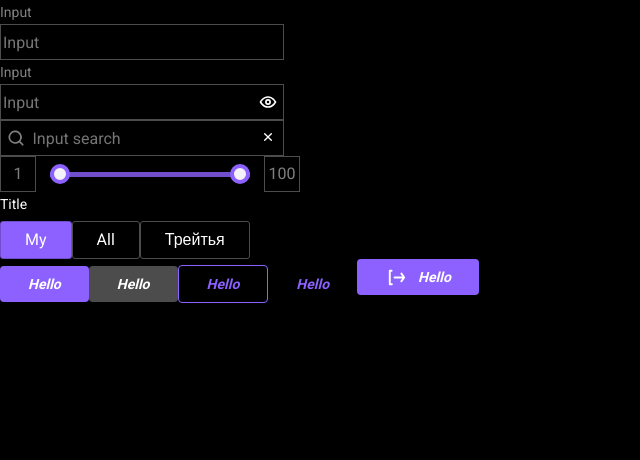
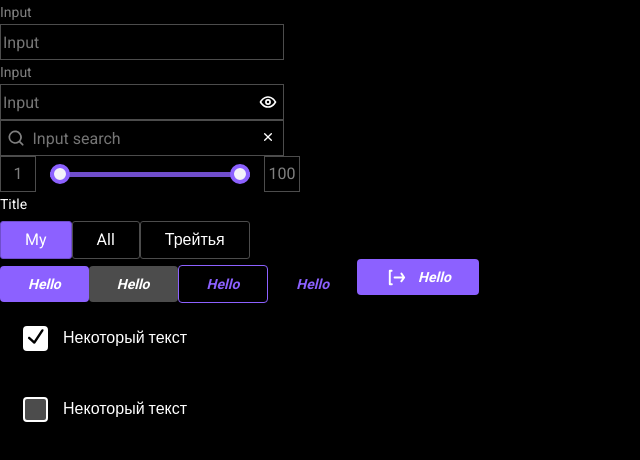
Before and after one commit to Pashkouski/Flashcards, a React (Vite) app: page / in a window 1280 px wide. Shown: the top 460 px of the page, without its empty margins (0-640 px from the left). Built offline with nearby package versions, Linux system fonts and the light colour scheme; a web font is replaced by a local one.

Commit message:
checkbox

```diff
--- a/package.json
+++ b/package.json
@@ -14,6 +14,8 @@
   },
   "dependencies": {
     "@fontsource/roboto": "^5.0.5",
+    "@radix-ui/react-checkbox": "^1.0.4",
+    "@radix-ui/react-icons": "^1.3.0",
     "@radix-ui/react-slider": "^1.1.2",
     "@radix-ui/react-tabs": "^1.0.4",
     "@storybook/addon-actions": "^7.1.1",
--- a/src/App.tsx
+++ b/src/App.tsx
@@ -1,7 +1,14 @@
 import { useState } from 'react'
 
 import { Logout } from './assets/icons/iconLogOut.tsx'
-import { Button, itemTabType, SliderBar, TabPanel, TextField } from './components/ui'
+import {
+  Button,
+  CheckboxUniversal,
+  itemTabType,
+  SliderBar,
+  TabPanel,
+  TextField,
+} from './components/ui'
 
 export function App() {
   //1
@@ -45,6 +52,19 @@ export function App() {
     alert(
       'Универсальная кнопка имеено для того чтоб на нее кликать, поэтому можете не стеснятся и смело продолжать, Все настроено и работает и ничего не сломается'
     )
+  }
+  //5
+  //CHECKBOX
+  const checkboxText = 'Некоторый текст'
+  const [valueCheckboxTrue, setValueCheckboxTrue] = useState(true)
+  /*    const [valueCheckboxFalse,setValueCheckboxFalse] = useState(false)*/
+
+  const handlerOnChangeCheckbox = (value: boolean) => {
+    setValueCheckboxTrue(value)
+  }
+  const [valueCheckboxFalse, setValueCheckboxFalse] = useState(false)
+  const handlerOnChangeCheckbox1 = (value: boolean) => {
+    setValueCheckboxFalse(value)
   }
 
   return (
@@ -102,6 +122,21 @@ export function App() {
           <Logout width="23" height="23" /> Hello
         </Button>
       </div>
+      {/*CheckboxUniversal*/}
+      <div>
+        <CheckboxUniversal
+          disabled={false}
+          checkboxText={checkboxText}
+          onChange={handlerOnChangeCheckbox}
+          value={valueCheckboxTrue}
+        />
+        <CheckboxUniversal
+          disabled={false}
+          checkboxText={checkboxText}
+          onChange={handlerOnChangeCheckbox1}
+          value={valueCheckboxFalse}
+        />
+      </div>
     </div>
   )
 }
--- /dev/null
+++ b/src/components/ui/checkbox/checkbox.module.scss
@@ -0,0 +1,66 @@
+.common {
+  display: flex;
+  align-items: center;
+  padding: 8px;
+}
+
+.blockUnderCheckboxDisabled {
+  width: 55px;
+  height: 55px;
+  padding: 15px;
+  border-radius: 99px;
+}
+
+.blockUnderCheckbox {
+  width: 55px;
+  height: 55px;
+  padding: 15px;
+  border-radius: 99px;
+
+  &:hover {
+    background-color: var(--color-dark-700);
+  }
+
+  &:active {
+    background-color: var(--color-dark-300);
+  }
+}
+
+.checkboxTrue {
+  display: flex;
+  align-items: center;
+  justify-content: center;
+
+  width: 25px;
+  height: 25px;
+
+  background-color: var(--color-light-100);
+  border: 2px solid var(--color-light-100);
+  border-radius: 4px;
+
+  &:disabled {
+    background-color: var(--color-dark-300);
+    border: 2px solid var(--color-dark-300);
+  }
+}
+
+.checkboxFalse {
+  display: flex;
+  align-items: center;
+  justify-content: center;
+
+  width: 25px;
+  height: 25px;
+
+  background-color: var(--color-dark-500);
+  border: 2px solid var(--color-light-100);
+  border-radius: 4px;
+}
+
+.checkboxIndicator svg {
+  /*  svg если убрать то галка не по середине
+                                       будет распологатся */
+
+  transform: scale(1.9); /* увеличение размера иконки */
+  color: black;
+}
--- /dev/null
+++ b/src/components/ui/checkbox/checkbox.tsx
@@ -0,0 +1,43 @@
+import * as Checkbox from '@radix-ui/react-checkbox'
+import { CheckIcon } from '@radix-ui/react-icons'
+
+import st from './checkbox.module.scss'
+
+export type PropsCheckboxComponentType = {
+  checkboxText?: string
+  value?: boolean
+  onChange?: (value: boolean) => void
+  disabled?: boolean
+}
+
+export const CheckboxUniversal = ({
+  value,
+  onChange,
+  checkboxText,
+  disabled,
+}: PropsCheckboxComponentType) => {
+  const handlerOnCheckedChange = (value: boolean) => {
+    onChange?.(value)
+  }
+
+  return (
+    <div>
+      <label className={st.common}>
+        <div className={disabled ? st.blockUnderCheckboxDisabled : st.blockUnderCheckbox}>
+          <Checkbox.Root
+            disabled={disabled}
+            onCheckedChange={handlerOnCheckedChange}
+            checked={value}
+            className={value ? st.checkboxTrue : st.checkboxFalse}
+          >
+            <Checkbox.Indicator className={st.checkboxIndicator}>
+              <CheckIcon />
+            </Checkbox.Indicator>
+          </Checkbox.Root>
+        </div>
+
+        <div>{checkboxText}</div>
+      </label>
+    </div>
+  )
+}
--- /dev/null
+++ b/src/components/ui/checkbox/index.ts
@@ -0,0 +1 @@
+export * from './checkbox'
--- a/src/components/ui/index.ts
+++ b/src/components/ui/index.ts
@@ -3,3 +3,4 @@ export * from './typography'
 export * from './textField'
 export * from './slider'
 export * from './tabPanel'
+export * from './checkbox'
```
Also changed, not shown: 2 other files (tests, documents, lock files or other folders).
